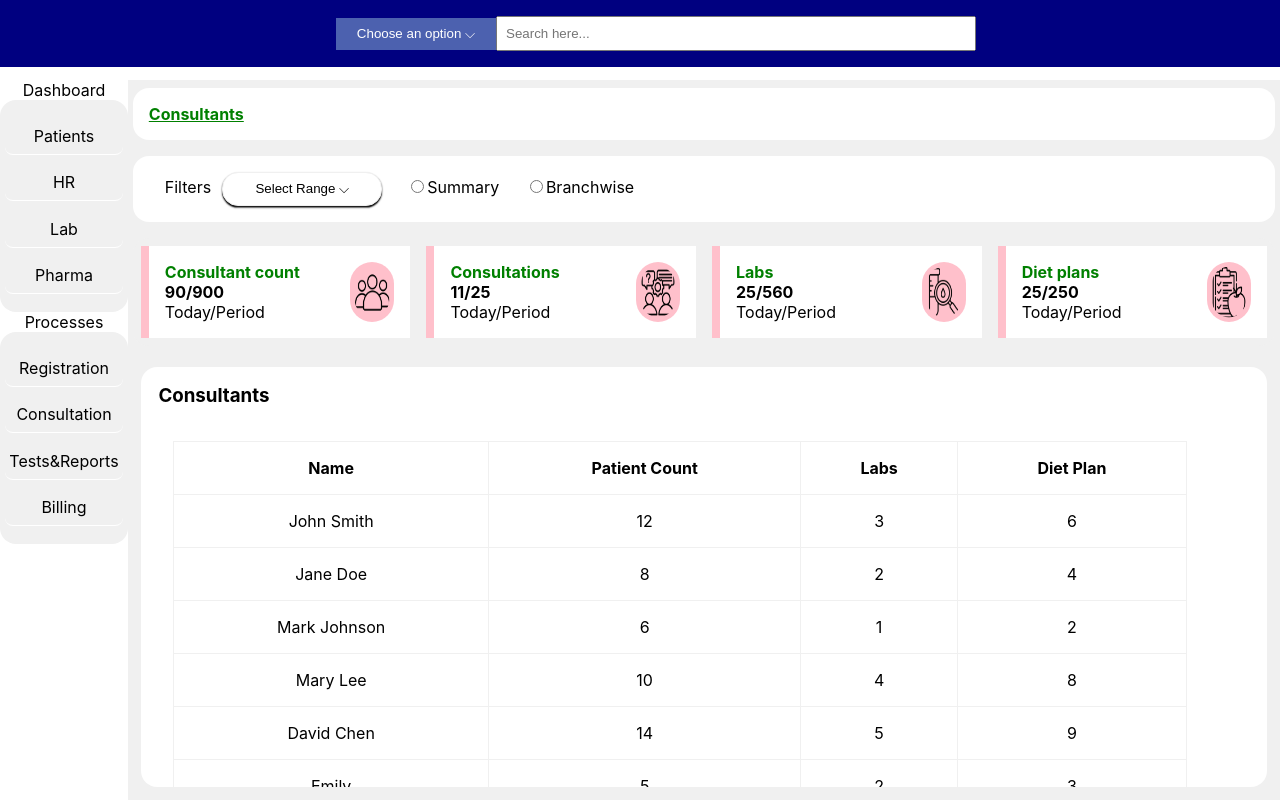
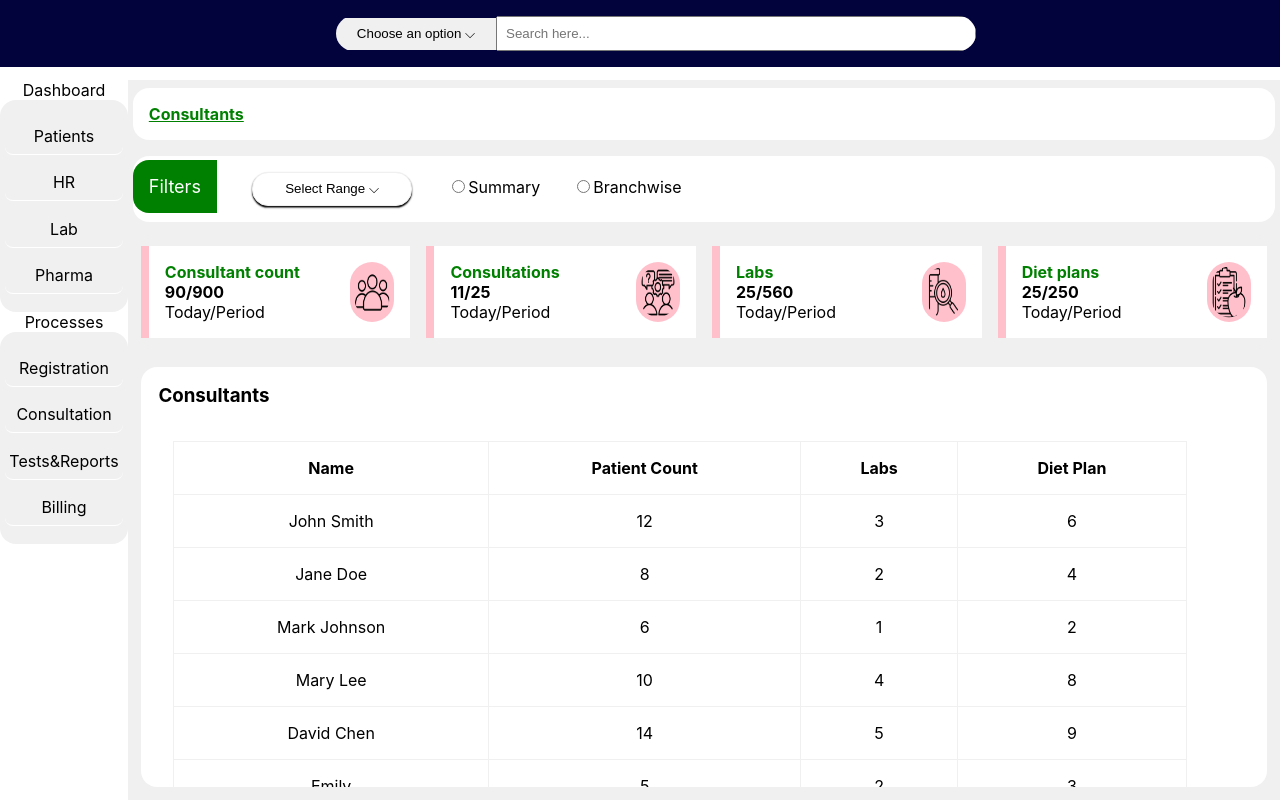
Before and after one commit to KeerthikaReddyP/Internship-UI, a React (Create React App) app: page / in a window 1280 px wide. Shown: the top 800 px of the page. Built offline with nearby package versions, Linux system fonts and the light colour scheme.

Commit message:
styles updated

```diff
--- a/src/Header.css
+++ b/src/Header.css
@@ -5,12 +5,13 @@
     justify-content: center;
     align-items: center;
     padding: 1rem;
-    background-color: #000080;
+    background-color: rgb(2, 2, 60);
 }
 .inputs{
     position: relative;
     display: inline-block;
-    border-radius: 2rem;
+    border-radius: 3rem;
+    overflow: hidden;
     width: 40rem;
 }
 
@@ -23,8 +24,8 @@
     padding: 0.5rem;
     width: 10rem;
     border: none;
-    background-color: #4c61af;
-    color: white;
+    background-color: #f0f0f0;
+    color: black;
     cursor: pointer;
 }
 
--- a/src/Maincontent.css
+++ b/src/Maincontent.css
@@ -25,15 +25,24 @@
 }
 .section2{
     text-align: left;
-    padding: 0.5rem 2rem;
+    padding: 0.5rem 2rem 0.5rem 0;
+}
+.section2 span{
+    background-color: green;
+    color: white;
+    font-size: large;
+    padding: 1rem;
+    margin: 0.5rem 1rem 0.5rem 0;
+    border-top-left-radius: 1rem;
+    border-bottom-left-radius: 1rem;
 }
 .section2 label{
     display: inline-block;
-    margin: 0.8rem;
+    margin: 0.5rem 1rem;
 }
 .dropdown{
     display: inline-block;
-    margin: 0.5rem;
+    margin: 0.5rem 1rem;
 }
 
 .range-btn{
--- a/src/Maincontent.js
+++ b/src/Maincontent.js
@@ -14,7 +14,7 @@ function Maincontent() {
         <p>Consultants</p>
       </div>
       <div className="section section2">
-        Filters
+        <span>Filters</span>
         <div className="dropdown">
           <button onClick={toggleDropdown} className="dropdown-btn range-btn">{selectedOption}  ⌵</button>
           {isOpen && (
```
